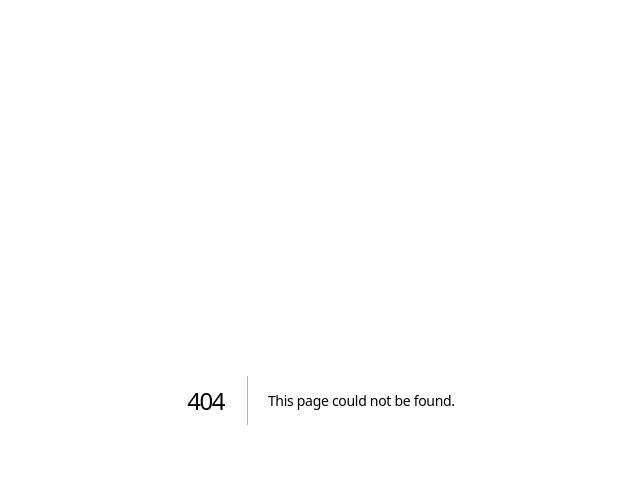
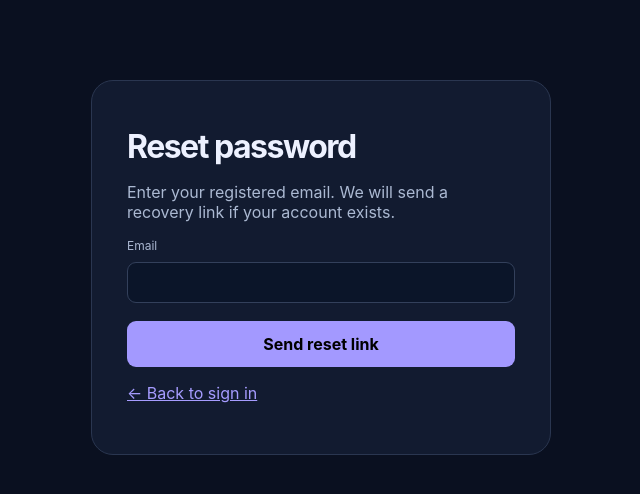
Before and after one commit to aarish0926-dotcom/Wealth_Checker, a Next.js app: page /forgot-password in a window 1280 px wide. Before the commit this address had no page. Shown: the top 494 px of the page, without its empty margins (319-959 px from the left). Built offline with nearby package versions, Linux system fonts and the light colour scheme.

Commit message:
Add WealthTrack password recovery flow

```diff
--- /dev/null
+++ b/app/forgot-password/page.tsx
@@ -0,0 +1,8 @@
+import Link from 'next/link'
+import { requestPasswordReset } from '../login/actions'
+export default async function ForgotPassword({searchParams}:{searchParams:Promise<{error?:string;message?:string}>}){
+ const p=await searchParams
+ return <main><div className="card"><h1>Reset password</h1><p className="muted">Enter your registered email. We will send a recovery link if your account exists.</p>
+ {p.error&&<p className="error">{p.error}</p>}{p.message&&<p role="status">{p.message}</p>}
+ <form action={requestPasswordReset}><label>Email<input name="email" type="email" autoComplete="email" required/></label><button type="submit">Send reset link</button></form><p><Link href="/login">← Back to sign in</Link></p></div></main>
+}
```
